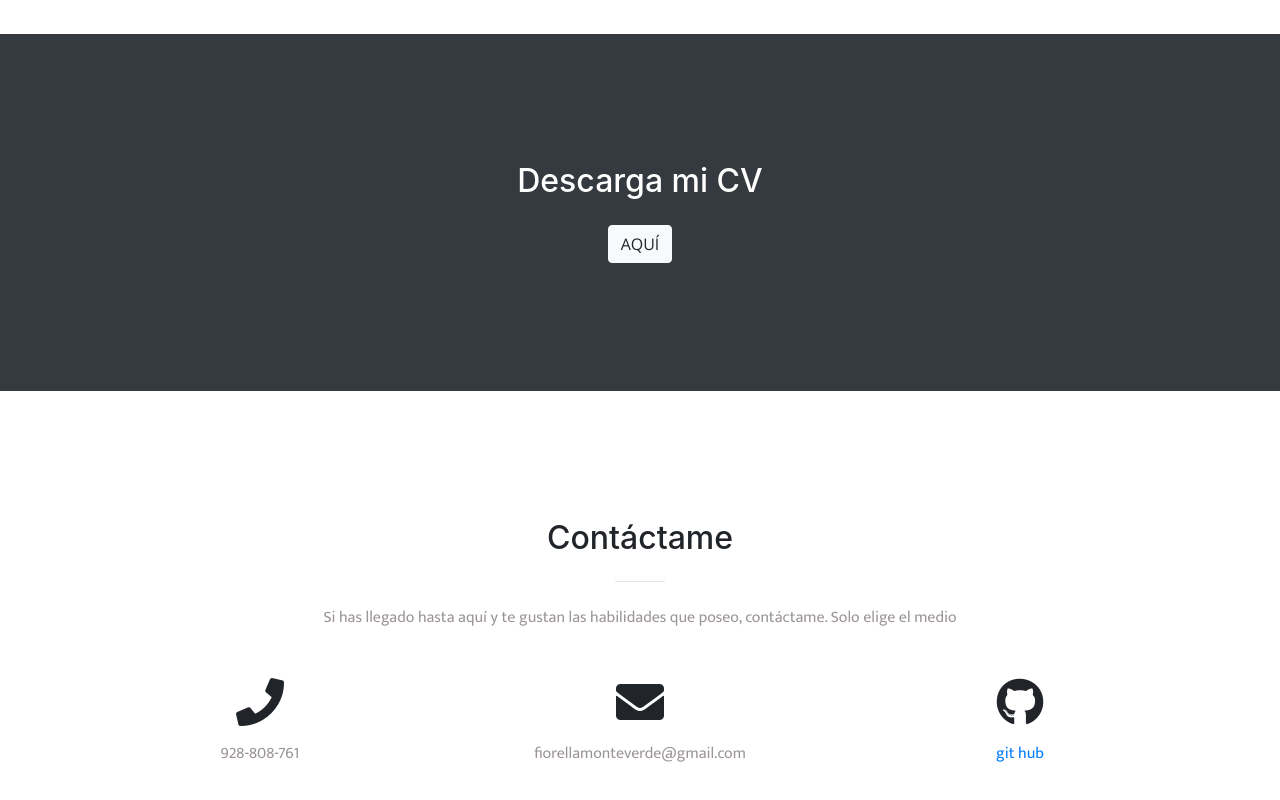
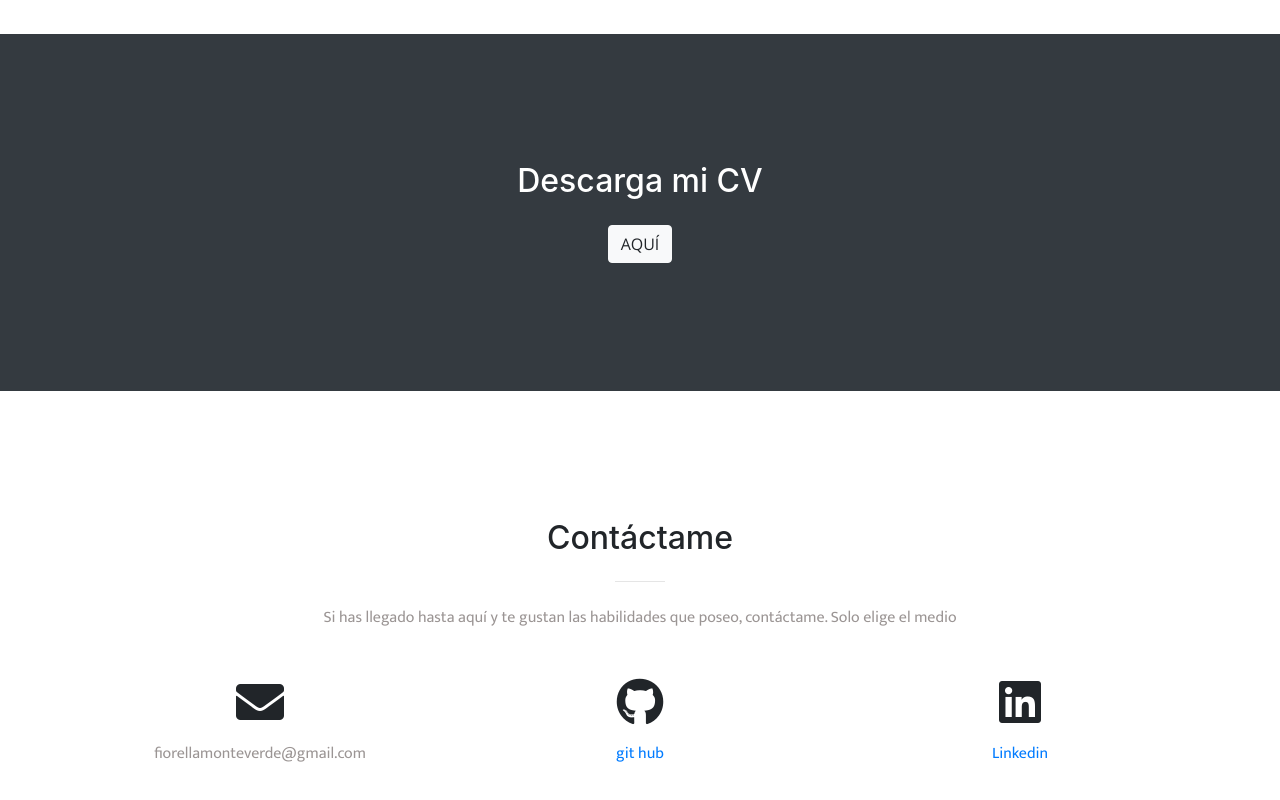
Before and after one commit to patriciamont/Portafolio-Patricia, a website with bundled scripts: page index.html in a window 1280 px wide. Shown: the part 2780-3580 px from the top of the page. Built offline with nearby package versions, Linux system fonts and the light colour scheme.

Commit message:
añadiendo link linkedin

```diff
--- a/css/styles.css
+++ b/css/styles.css
@@ -22,9 +22,6 @@ a .navbar-brand {
 color: #84EEDB,
 }
 
-row contactame{
-    color:  #84EEDB;
+#git {
+    color: #FFA8D2;
 }
-#git {
-    color: #78D9C8
-}
--- a/index.html
+++ b/index.html
@@ -78,7 +78,8 @@
           <hr>
         </div>
         <div class="col-lg-8 mx-auto">
-          <p class="text-faded mb-5"> <b class="text-uppercase">Ux</b> Designer</p>
+          <p class="text-faded mb-5">
+            <b class="text-uppercase">Ux</b> Designer</p>
           <a class="btn btn-light btn-xl js-scroll-trigger" href="#about">Conóceme</a>
         </div>
       </div>
@@ -238,10 +239,10 @@
         </div>
       </div>
       <div class="row contactame">
-        <div class="col-lg-4 ml-auto text-center">
+        <!-- <div class="col-lg-4 ml-auto text-center">
           <i class="fas fa-phone fa-3x mb-3 sr-contact-1"></i>
           <p id="cel">928-808-761</p>
-        </div>
+        </div> -->
         <div class="col-lg-4 mr-auto text-center">
           <i class="fas fa-envelope fa-3x mb-3 sr-contact-2"></i>
           <p>
@@ -250,8 +251,16 @@
         </div>
         <div class="col-lg-4 mr-auto text-center">
           <i class="fab fa-github fa-3x mb-3 sr-contact-2"></i>
+
+          <p id="gith">
+            <a href="https://github.com/patriciamont?tab=repositories">git hub</a>
+          </p>
+        </div>
+        <div class="col-lg-4 mr-auto text-center">
+          <i class="fab fa-linkedin fa-3x mb-3 sr-contact-2"></i>
+
           <p id="git">
-            <a href="https://github.com/patriciamont?tab=repositories">git hub</a>
+            <a href="https://www.linkedin.com/in/patricia-fiorella-monteverde-retuerto-25956716b/">Linkedin</a>
           </p>
         </div>
       </div>
```
